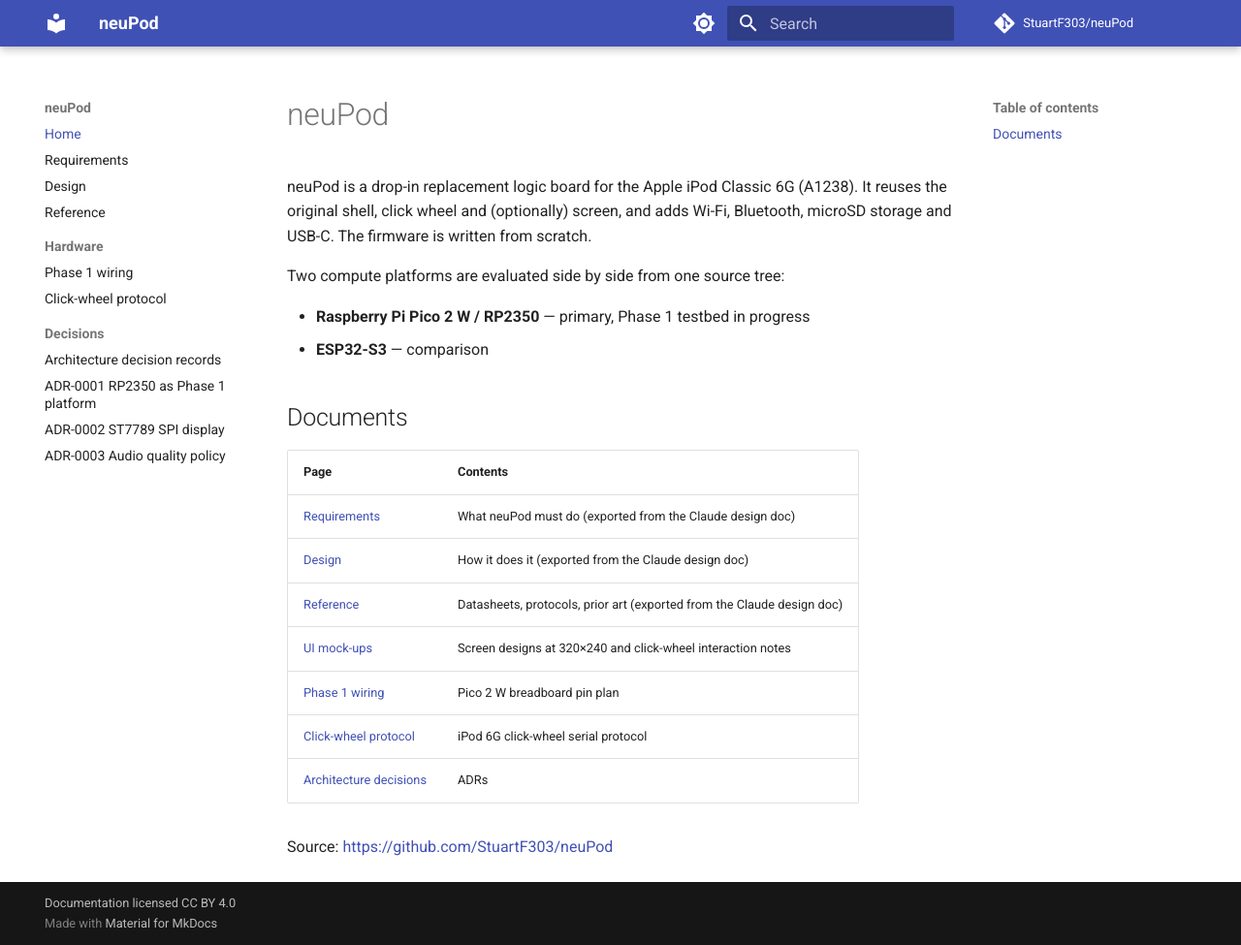
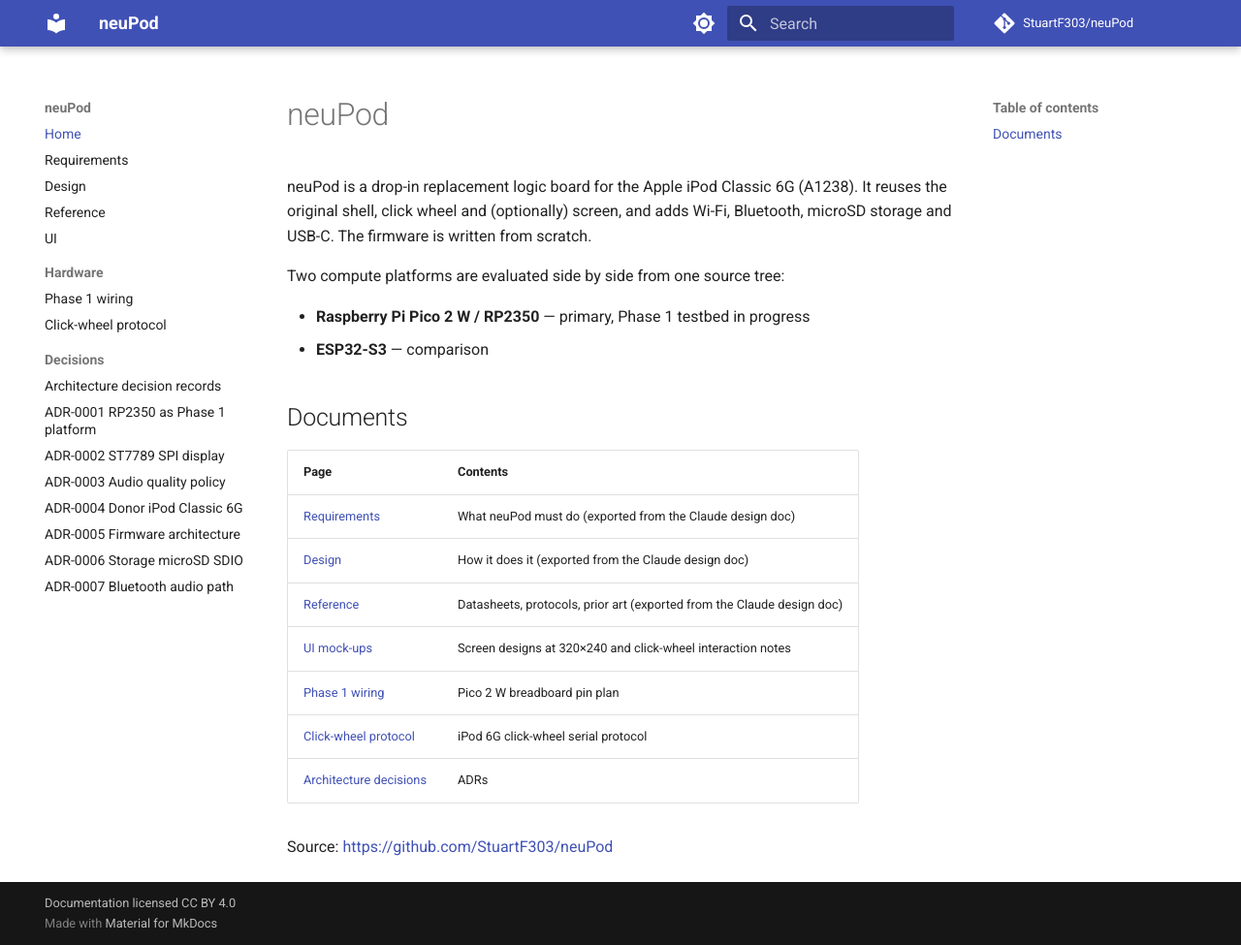
Before and after one commit to StuartF303/neuPod, an MkDocs documentation site: the page built from docs/index.md, in a window 1280 px wide and 975 px high. Shown: the whole window at 97% size. Built offline with MkDocs 1.6.1 and Material for MkDocs 9.7.7, drawn with Linux system fonts in a browser that asks for light colours; comment, search, counter and statistics services are not loaded.

Commit message:
docs: add UI page and new ADRs to the site nav
Co-Authored-By: Claude Fable 5.1 <noreply@anthropic.com>
Claude-Session: https://claude.ai/code/session_01NfmAnWDdNdzo66ArtQ6UBH

```diff
--- a/mkdocs.yml
+++ b/mkdocs.yml
@@ -35,6 +35,7 @@ nav:
   - Requirements: requirements.md
   - Design: design.md
   - Reference: reference.md
+  - UI: ui.md
   - Hardware:
       - Phase 1 wiring: wiring-phase1.md
       - Click-wheel protocol: click-wheel-protocol.md
@@ -43,3 +44,7 @@ nav:
       - ADR-0001 RP2350 as Phase 1 platform: adr/0001-rp2350-phase1-platform.md
       - ADR-0002 ST7789 SPI display: adr/0002-display-st7789-spi-phase1.md
       - ADR-0003 Audio quality policy: adr/0003-audio-quality-policy.md
+      - ADR-0004 Donor iPod Classic 6G: adr/0004-donor-ipod-classic-6g.md
+      - ADR-0005 Firmware architecture: adr/0005-firmware-architecture.md
+      - ADR-0006 Storage microSD SDIO: adr/0006-storage-microsd-sdio.md
+      - ADR-0007 Bluetooth audio path: adr/0007-bluetooth-audio-path.md
```
